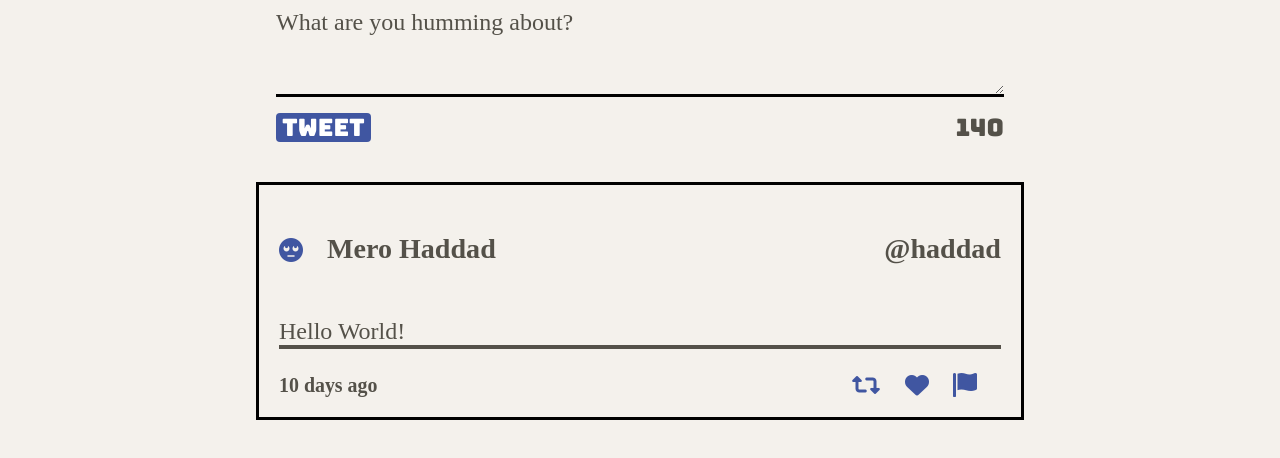
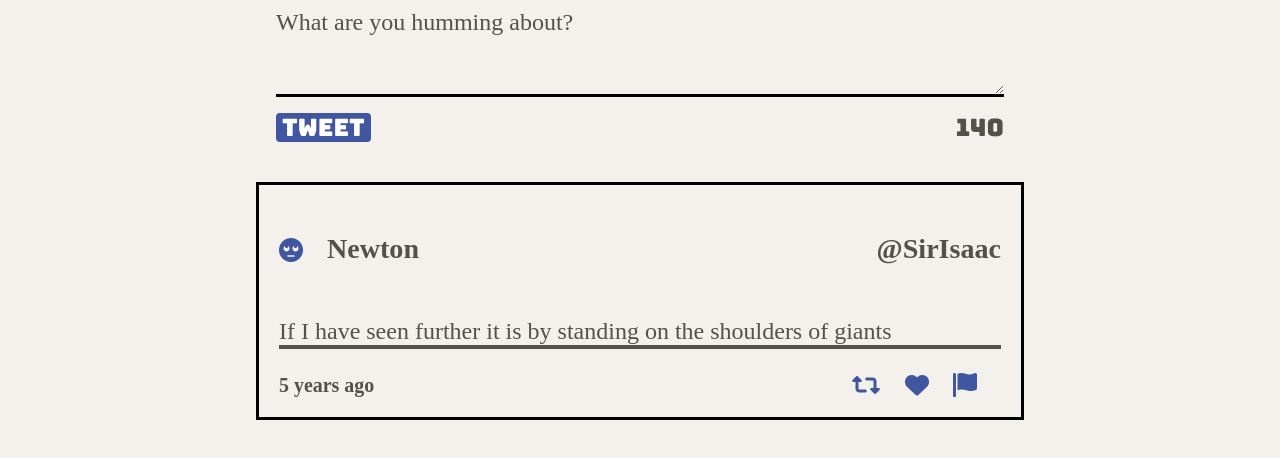
Before and after one commit to ammaralhaddad/twetter, a website: page public/index.html in a window 1280 px wide. Shown: the part 662-1120 px from the top of the page. Drawn offline with nearby package versions, Linux system fonts and the light colour scheme.

Commit message:
fetching tweets with ajax

```diff
--- a/public/index.html
+++ b/public/index.html
@@ -26,8 +26,8 @@
     <script src="https://ajax.googleapis.com/ajax/libs/jquery/3.4.1/jquery.min.js"></script>
 
     <!-- App JS -->
-    <script type="text/javascript" src="/scripts/client.js"></script>
-    <script type="text/javascript" src="/scripts/composer-char-counter.js"></script>
+
+    <script type="text/javascript" src="https://cdnjs.cloudflare.com/ajax/libs/timeago.js/4.0.2/timeago.min.js"></script>
   </head>
 
   <body>
@@ -63,27 +63,12 @@
           </div>
         </form>
       </section>
-      <section>
-        <article class="all-tweets">
-          <div class="tweet-header">
-            <div>
-            <i class="fas fa-meh-rolling-eyes"></i>
-            <h3> Mero Haddad</h3>
-          </div>
-            <h3>@haddad</h3>
-           </div>
-          <p>Hello World!</p>
-          <div class="tweet-footer">
-            <h5>10 days ago </h5>
-            <div>
-          <i class="fa-solid fa-retweet"></i>
-          <i class="fa-solid fa-heart"></i>
-          <i class="fa-solid fa-flag"></i>
-            </div>
-          </div>
+      <section id="tweets-container">
 
-        </article>
         </section>
+
     </main>
+    <script type="text/javascript" src="/scripts/client.js"></script>
+    <script type="text/javascript" src="/scripts/composer-char-counter.js"></script>
   </body>
 </html>
--- a/public/scripts/client.js
+++ b/public/scripts/client.js
@@ -1,5 +1,98 @@
-/*
- * Client-side JS logic goes here
- * jQuery is already loaded
- * Reminder: Use (and do all your DOM work in) jQuery's document ready function
- */
+
+$("form").submit(function(event){
+event.preventDefault();
+console.log("checktwwet")
+$.ajax({
+ type:"post",
+ url:"/tweets",
+ data: $(this).serialize()
+
+})
+
+})
+
+
+
+
+
+
+
+
+
+
+
+
+
+
+// const $tweet = $(`<article class="tweet">Hello world</article>`);
+
+const tweetData = {
+  "user": {
+    "name": "Newton",
+    "avatars": "https://i.imgur.com/73hZDYK.png",
+      "handle": "@SirIsaac"
+    },
+  "content": {
+      "text": "If I have seen further it is by standing on the shoulders of giants"
+    },
+  "created_at": 1461116232227
+}
+
+{/* <article class="all-tweets">
+          <div class="tweet-header">
+            <div>
+            <i class="fas fa-meh-rolling-eyes"></i>
+            <h3> Mero Haddad</h3>
+          </div>
+            <h3>@haddad</h3>
+           </div>
+          <p>Hello World!</p>
+          <div class="tweet-footer">
+            <h5>10 days ago </h5>
+            <div>
+          <i class="fa-solid fa-retweet"></i>
+          <i class="fa-solid fa-heart"></i>
+          <i class="fa-solid fa-flag"></i>
+            </div>
+          </div>
+
+        </article>  */}
+const createTweetElement = function(tweet){
+
+  const tweets =`<article class="tweets">
+  <div class="tweet-header">
+    <div>
+    <i class="fas fa-meh-rolling-eyes"></i>
+    <h3>${tweet.user.name}</h3>
+  </div>
+    <h3>${tweet.user.handle}</h3>
+   </div>
+  <p>${tweet.content.text}</p>
+  <div class="tweet-footer">
+    <h5>${timeago.format(tweet.created_at)}</h5>
+    <div>
+  <i class="fa-solid fa-retweet"></i>
+  <i class="fa-solid fa-heart"></i>
+  <i class="fa-solid fa-flag"></i>
+    </div>
+  </div>
+
+</article>`
+
+
+
+
+
+
+
+  const $tweetContainer = $("#tweets-container")
+  // console.log($tweetContainer)
+  return $tweetContainer.prepend(tweets)
+
+  // return $tweetContainer
+
+}
+
+const $tweet = createTweetElement(tweetData);
+
+// Test / driver code (temporary)
--- a/public/styles/alltweets.css
+++ b/public/styles/alltweets.css
@@ -1,4 +1,4 @@
-.all-tweets {
+.tweets{
 
   width: 100%;
   border: 3px  solid black;
@@ -14,19 +14,19 @@
 
 
 
-  .all-tweets p {
+  .tweets p {
   border-bottom: 4px solid;
 
   }
 
 
 
-  .all-tweets i{
+  .tweets i{
     color:#4056A1;
     float:right;
     margin-right: 1em;
   }
-  .all-tweets i:hover{
+  .tweets i:hover{
 
     color: brown;
   }
```
